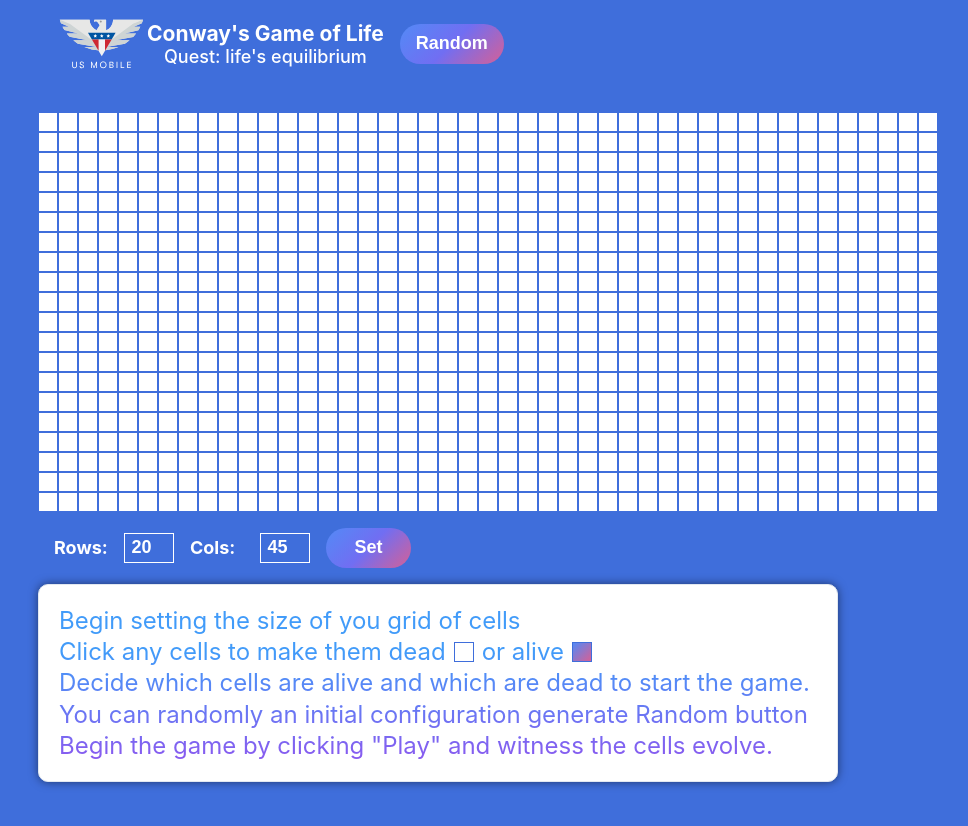
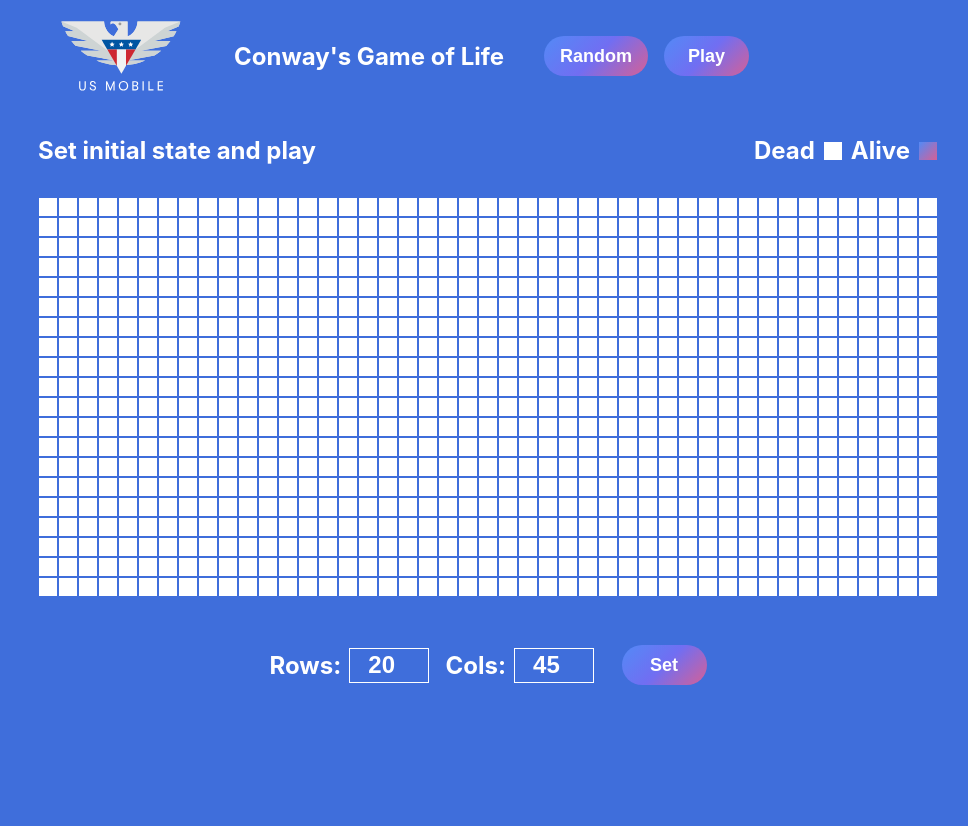
Before and after one commit to ThiagoDe/game-of-life, a React (Create React App) app: page / in a window 1280 px wide. Shown: the top 826 px of the page, without its empty margins (152-1120 px from the left). Built offline with nearby package versions, Linux system fonts and the light colour scheme.

Commit message:
ux fixed, options setter added

```diff
--- a/src/App.css
+++ b/src/App.css
@@ -5,14 +5,21 @@
 }
 
 .main {
+  display: flex;
+  flex-direction: column;
+  gap: 2rem;
   flex-grow: 1;
   height: 100vh;
   padding: 0 1rem;
   margin: 1.5rem auto;
+  max-width: 1800px;
 }
-
+/*
 .instructions {
-  align-items: start;
+  display: flex;
+  align-items: center;
+  justify-content: center;
+  gap: 2em;
   color: transparent;
   background-clip: text;
   background-image: linear-gradient(
@@ -25,18 +32,36 @@
   font-size: 1.5rem;
   line-height: 1.3;
 
-  flex-direction: column;
 }
 
 .instructions-container {
+  display: flex;
+  flex-direction: column;
+  justify-content: center;
+  align-items: center;
   background-color: white;
   border: 1px solid #e2e8f0;
   padding: 20px;
   border-radius: 10px;
-  display: flex;
-  max-width: 800px;
   box-shadow: 0px 0px 10px rgba(0, 0, 0, 0.5);
   transition: filter 0.1s ease-in-out, opacity 0.1s ease-in-out;
+} */
+
+.instructions-container {
+  font-size: 1.5rem;
+  font-weight: bold;
+  display: flex;
+  flex-direction: column;
+  justify-content: center;
+  align-items: center;
+  color: white;
+}
+
+.instructions {
+  display: flex;
+  justify-content: space-between;
+  width: 900px;
+  min-width: 500px;
 }
 
 .cell-info {
--- a/src/App.js
+++ b/src/App.js
@@ -9,7 +9,6 @@ import {
   nextGeneration,
 } from './utils/gridUtils'
 import Controller from './components/controller/Controller'
-import Footer from './components/ui/footer/Footer'
 import SizeSetter from './components/ui/grid-size-setter/SizeSetter'
 import Instructions from './components/ui/Instructions'
 
@@ -39,6 +38,14 @@ function App() {
   }, [rows, cols])
 
   useEffect(() => {
+    if (generation > 0) {
+      if (isGridEmpty(grid)) {
+        handleReset()
+      }
+    }
+  }, [generation])
+
+  useEffect(() => {
     let intervalId
 
     if (isRunning) {
@@ -59,6 +66,7 @@ function App() {
     setGrid(generateEmptyGrid(rows, cols))
     setGeneration(0)
     setIsRunning(false)
+    setRowsCols({ rows: 20, cols: 45 })
   }
 
   const handleRandom = () => {
@@ -83,6 +91,7 @@ function App() {
         onRandom={handleRandom}
       />
       <main className="main">
+      <Instructions/>
         <Grid grid={grid} toggleCell={toggleCell} />
         {!isRunning && (
           <SizeSetter
@@ -90,9 +99,7 @@ function App() {
             gridSizeSetter={debounceSetRowsCols}
           />
         )}
-       {!isRunning && (<Instructions />)}
       </main>
-
     </div>
   )
 }
--- a/src/components/controller/Controller.jsx
+++ b/src/components/controller/Controller.jsx
@@ -14,21 +14,23 @@ export default function Controller({
       <div className={s.title}>
         <img src="/logo.svg" alt="Logo" />
         <div>
-          <h3>Conway's Game of Life</h3>
-          <p>Quest: life's equilibrium</p>
+          <div>Conway's Game of Life</div>
         </div>
       </div>
+      <div className={s.buttons}>
+
       <button className={s.button} onClick={onRandom}>
         Random
       </button>
-      {isResettable && <button className={s.button} onClick={onStartStop}>
+      <button disabled={!isResettable} className={s.button} onClick={onStartStop}>
         {isRunning ? 'Pause' : 'Play'}
-      </button>}
+      </button>
       {isResettable && (
         <button className={s.button} onClick={onReset}>
           Reset
         </button>
       )}
+      </div>
       {isRunning && <p className={s.generation}>Generation: {generation}</p>}
     </div>
   )
--- a/src/components/controller/Controller.module.css
+++ b/src/components/controller/Controller.module.css
@@ -5,22 +5,35 @@
   align-items: center;
   gap: 1rem;
   padding: 1rem;
-  max-width: 1200px;
+  max-width: 1300px;
   width: 70vw;
+}
+
+.controller button[disabled] {
+  background-color: #d1d5db;
+  cursor: not-allowed;
+
 }
 
 .controller p {
   text-align: center;
-  font-weight: 500;
+  font-size: large;
+  font-weight: bold;
+}
+
+.controller img {
+  height: 80px;
 }
 
 .title {
   text-align: center;
   display: flex;
+  gap: 3rem;
   align-items: center;
-  font-size: large;
+  font-size: x-large;
   font-weight: bold;
   color: white;
+  margin-right: 1.5rem;
 }
 
 .button {
@@ -41,6 +54,12 @@
   background-image: linear-gradient(135deg, #6696f7 0%, #716ef2 50%, #538af6 100%);
 }
 
+.buttons {
+  flex-grow: 1;
+  display: flex;
+  gap: 1rem;
+}
+
 .generation {
   font-size: large;
   font-weight: bold;
--- a/src/components/grid/Grid.jsx
+++ b/src/components/grid/Grid.jsx
@@ -17,7 +17,6 @@ export default function Grid({ grid, toggleCell }) {
                 isAlive={cell}
                 onClick={() => {
                   toggleCell(i, j)
-                  console.log(i, j)
                 }}
               />
             ))}
--- a/src/components/grid/Grid.module.css
+++ b/src/components/grid/Grid.module.css
@@ -2,4 +2,5 @@
     display: flex;
     flex-direction: column;
     overflow: auto;
+    align-items: center;
 }
--- a/src/components/ui/Instructions.jsx
+++ b/src/components/ui/Instructions.jsx
@@ -5,18 +5,13 @@ export default function Instructions() {
   return (
     <div className="instructions-container">
       <div className="instructions">
-        <p>Begin setting the size of you grid of cells</p>
+        <p>Set initial state and play</p>
         <div className="cell-info">
-          <p>Click any cells to make them dead </p>
+          <p>Dead </p>
           <Cell isAlive={false} />
-          <p> or alive </p>
+          <p> Alive </p>
           <Cell isAlive={true} />
         </div>
-        <p>
-          Decide which cells are alive and which are dead to start the game.
-        </p>
-        <p>You can randomly an initial configuration generate Random button </p>
-        <p>Begin the game by clicking "Play" and witness the cells evolve.</p>
       </div>
     </div>
   )
--- a/src/components/ui/grid-size-setter/SizeSetter.jsx
+++ b/src/components/ui/grid-size-setter/SizeSetter.jsx
@@ -73,8 +73,8 @@ export default function SizeSetter({ defaultSize, gridSizeSetter }) {
         >
           Set
         </button>
+      </div>
         {errorMsg && (<p className={s.error}>Chose a number between 4 and 150</p>)}
-      </div>
     </div>
   )
 }
--- a/src/components/ui/grid-size-setter/SizeSetter.module.css
+++ b/src/components/ui/grid-size-setter/SizeSetter.module.css
@@ -1,6 +1,7 @@
 .size-container {
   display: flex;
   flex-direction: column;
+  align-items: center;
   gap: 1rem;
   padding: 1rem;
 }
@@ -8,21 +9,27 @@
 .size-setter {
   display: flex;
   align-items: center;
-  gap: 1rem;
+  gap: 3.5rem;
   color: white;
   font-size: large;
   font-weight: bold;
 }
 
 .size-setter input {
-  width: 50px;
-  height: 30px;
+  width: 80px;
+  height: 35px;
   text-align: center;
-  font-size: large;
+  font-size:x-large;
   font-weight: bold;
   color: white;
   background-color: transparent;
   border: 1px solid white;
+  padding: 0.2rem 0.5rem;
+  margin-left: 0.5rem;
+}
+
+.size-setter label {
+  font-size: x-large;
 }
 
 .size-setter div {
```
Also changed, not shown: src/components/cell/Cell.module.css (line endings or trailing spaces).
